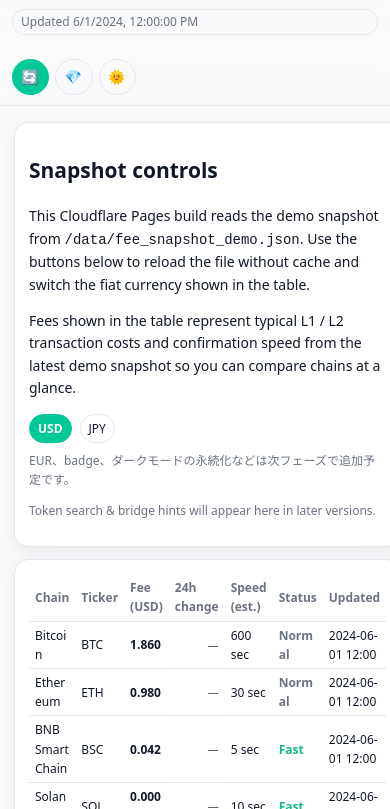
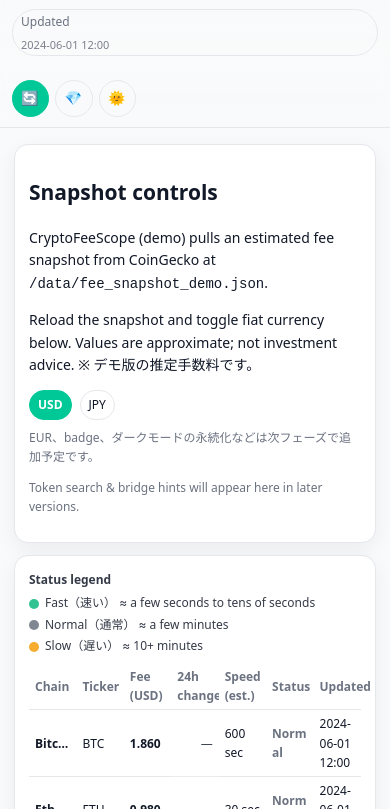
Before and after one commit to badjoke-lab/cryptofeescope, a website: page index.html in a window 390 px wide. Shown: the part 35-844 px from the top of the page. Drawn offline with Linux system fonts and the light colour scheme.

Commit message:
Add status legend and mobile layout tweaks

```diff
--- a/app.js
+++ b/app.js
@@ -207,9 +207,11 @@
     tr.classList.add("fee-row", `status-${statusStr}`);
 
     const tdChain = document.createElement("td");
+    tdChain.classList.add("chain-name-cell");
     tdChain.textContent = chain.label || key;
 
     const tdTicker = document.createElement("td");
+    tdTicker.classList.add("ticker-cell");
     tdTicker.textContent = ticker;
 
     const tdFee = document.createElement("td");
@@ -256,7 +258,7 @@
     const snapshot = await fetchFeeSnapshot();
     state.snapshot = snapshot;
     if (updatedEl) {
-      updatedEl.textContent = new Date(snapshot.generatedAt).toLocaleString();
+      updatedEl.textContent = formatUpdated(snapshot.generatedAt);
     }
     renderTable();
   } catch (err) {
--- a/index.html
+++ b/index.html
@@ -54,7 +54,7 @@
           <div class="sub">L1 / L2 fee &amp; latency snapshot</div>
         </div>
       </div>
-      <div class="pill">Updated <span id="updated-label">—</span></div>
+      <div class="pill">Updated <span id="updated-label" class="updated-label">—</span></div>
       <div class="spacer"></div>
       <div class="toolbar">
         <!-- Refresh = 緑のボタン -->
@@ -81,13 +81,11 @@
         <div class="inner">
           <h2>Snapshot controls</h2>
           <p>
-            This Cloudflare Pages build reads the demo snapshot from <code>/data/fee_snapshot_demo.json</code>.
-            Use the buttons below to reload the file without cache and switch the fiat currency shown in the
-            table.
+            CryptoFeeScope (demo) pulls an estimated fee snapshot from CoinGecko at
+            <code>/data/fee_snapshot_demo.json</code>.
           </p>
           <p>
-            Fees shown in the table represent typical L1 / L2 transaction costs and confirmation speed from the latest
-            demo snapshot so you can compare chains at a glance.
+            Reload the snapshot and toggle fiat currency below. Values are approximate; not investment advice. ※ デモ版の推定手数料です。
           </p>
           <div class="currency-toggle">
             <button id="currency-usd" class="btn small" type="button">USD</button>
@@ -100,7 +98,15 @@
 
       <article class="card">
         <div class="inner">
-          <table>
+          <div class="status-legend" aria-label="Status legend">
+            <div class="status-legend-title">Status legend</div>
+            <ul class="status-legend-list">
+              <li><span class="status-dot fast"></span>Fast（速い） ≈ a few seconds to tens of seconds</li>
+              <li><span class="status-dot normal"></span>Normal（通常） ≈ a few minutes</li>
+              <li><span class="status-dot slow"></span>Slow（遅い） ≈ 10+ minutes</li>
+            </ul>
+          </div>
+          <table class="fee-table">
             <thead>
               <tr>
                 <th>Chain</th>
--- a/style.css
+++ b/style.css
@@ -96,6 +96,10 @@
   padding:2px 8px;
   color:var(--muted);
   white-space:nowrap;
+}
+.updated-label{
+  font-size:12px;
+  opacity:0.9;
 }
 .spacer{flex:1}
 .toolbar{
@@ -216,6 +220,7 @@
   border-spacing:0;
   table-layout:auto;
 }
+.fee-table{table-layout:fixed;}
 thead th{
   font-size:12px;
   text-align:left;
@@ -239,6 +244,40 @@
 [data-theme="dark"] tbody tr:hover{
   background:rgba(0,224,162,0.09);
 }
+.fee-table .chain-name-cell,
+.fee-table .ticker-cell{
+  white-space:nowrap;
+  overflow:hidden;
+  text-overflow:ellipsis;
+  max-width:140px;
+}
+.fee-table .chain-name-cell{font-weight:600;}
+.status-legend{
+  font-size:12px;
+  opacity:0.85;
+  margin-bottom:8px;
+}
+.status-legend-title{
+  font-weight:600;
+  margin-bottom:4px;
+}
+.status-legend-list{
+  list-style:none;
+  padding:0;
+  margin:0;
+}
+.status-legend-list li{margin:2px 0;}
+.status-dot{
+  display:inline-block;
+  width:10px;
+  height:10px;
+  border-radius:50%;
+  margin-right:6px;
+  vertical-align:middle;
+}
+.status-dot.fast{background:var(--good);}
+.status-dot.normal{background:var(--muted);}
+.status-dot.slow{background:var(--warn);}
 .mono{
   font-family:ui-monospace, SFMono-Regular, Menlo, Consolas, "Liberation Mono", monospace;
 }
@@ -412,11 +451,20 @@
 }
 
 @media(max-width:480px){
-  thead th,
-  tbody td{padding:4px 6px;font-size:12px;}
+  .pill{white-space:normal;}
+  .fee-table th,
+  .fee-table td{padding:4px 6px;font-size:12px;}
+  .fee-table .chain-name-cell{max-width:100px;}
+  .fee-table .ticker-cell{max-width:80px;}
   .updated::before{
     content:"🕒 ";
     margin-right:2px;
+  }
+
+  .updated-label{
+    display:block;
+    margin-top:4px;
+    font-size:11px;
   }
 
   .btn .label{display:none;}
```
